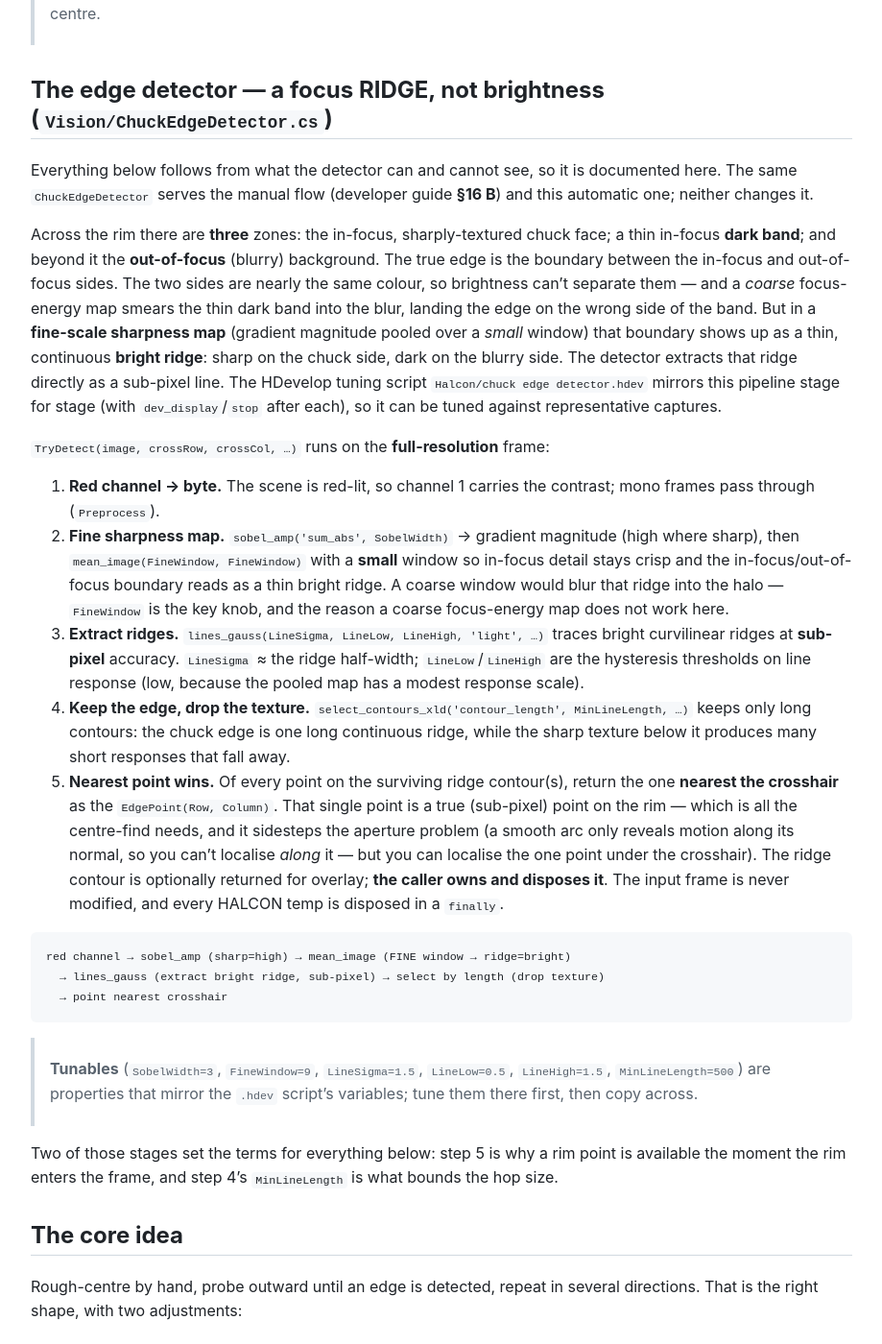
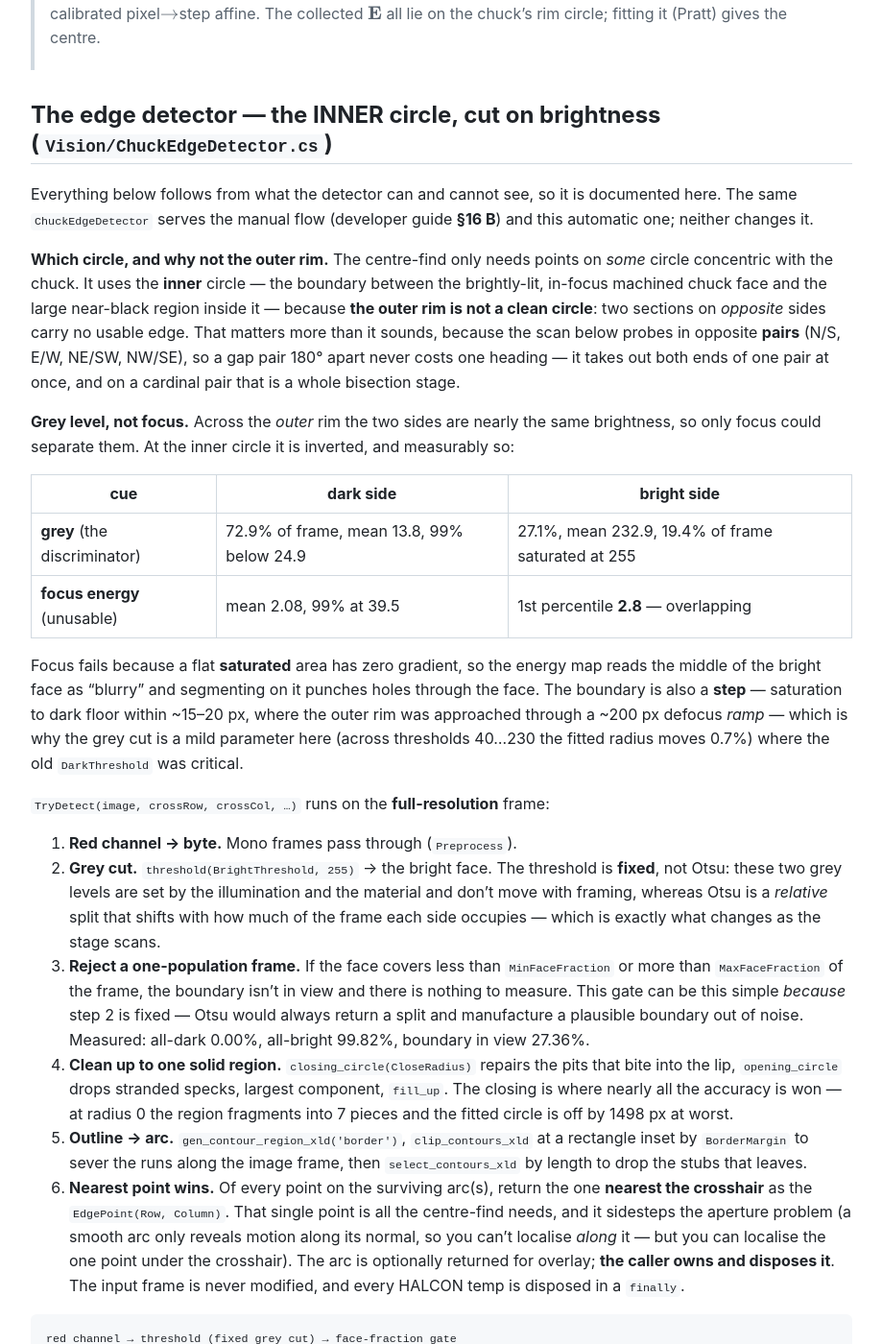
Before and after one commit to alexanderYaw/nanotec-controller, a Jekyll site: the page built from docs/developer-guide/ChuckCenterFindingAutomation.md, in a window 1280 px wide and 1400 px high, scrolled down 616 px. Shown: the whole window at 96% size, without its empty margins (180-1099 px from the left). Built offline with Jekyll 4.4.1, drawn with Linux system fonts in a browser that asks for light colours; some of the changed text lies outside the part shown.

Commit message:
implement automatic chuck centering

````diff
--- a/docs/developer-guide/ChuckCenterFindingAutomation.md
+++ b/docs/developer-guide/ChuckCenterFindingAutomation.md
@@ -6,9 +6,10 @@ title: Automated Chuck Centre-Finding
 
 The manual flow (see the **[Chuck Center-Finding Analysis](ChuckCenterFindingAnalysis/)**)
 has the operator jog the rim into view at several spots, capturing one rim point each time, then
-circle-fits them. This page is the design record for **automating the point collection**: the
-operator roughly centres the chuck once, and the stage then probes itself outward in several
-directions, detecting a rim point in each, and fits the centre — with no per-point jogging.
+circle-fits them. This page is the design record for **automating the point collection**: the stage
+homes itself, drives to a fixed seed point, probes outward in several directions detecting a rim
+point in each, fits the centre, and returns to it — with no jogging at all. The only operator input
+is the max search radius.
 
 **This is implemented.** It ships as the *Auto Centre-Find* controls in the vision protocols
 window; the code is `Vision/FrmVisionProtocols.AutoCentre.cs`. This page explains *why* it is
@@ -24,64 +25,83 @@ Where they disagree with this page, they win.
 > affine. The collected $\mathbf{E}$ all lie on the chuck's rim circle; fitting it (Pratt)
 > gives the centre.
 
-## The edge detector — a focus RIDGE, not brightness (`Vision/ChuckEdgeDetector.cs`)
+## The edge detector — the INNER circle, cut on brightness (`Vision/ChuckEdgeDetector.cs`)
 
 Everything below follows from what the detector can and cannot see, so it is documented here.
 The same `ChuckEdgeDetector` serves the manual flow (developer guide **§16 B**) and this
 automatic one; neither changes it.
 
-Across the rim there are **three** zones: the in-focus, sharply-textured chuck face; a thin
-in-focus **dark band**; and beyond it the **out-of-focus** (blurry) background. The true edge is
-the boundary between the in-focus and out-of-focus sides. The two sides are nearly the same
-colour, so brightness can't separate them — and a *coarse* focus-energy map smears the thin dark
-band into the blur, landing the edge on the wrong side of the band. But in a **fine-scale
-sharpness map** (gradient magnitude pooled over a *small* window) that boundary shows up as a
-thin, continuous **bright ridge**: sharp on the chuck side, dark on the blurry side. The detector
-extracts that ridge directly as a sub-pixel line. The HDevelop tuning script
-`Halcon/chuck edge detector.hdev` mirrors this pipeline stage for stage (with
-`dev_display`/`stop` after each), so it can be tuned against representative captures.
+**Which circle, and why not the outer rim.** The centre-find only needs points on *some* circle
+concentric with the chuck. It uses the **inner** circle — the boundary between the brightly-lit,
+in-focus machined chuck face and the large near-black region inside it — because **the outer rim
+is not a clean circle**: two sections on *opposite* sides carry no usable edge. That matters more
+than it sounds, because the scan below probes in opposite **pairs** (N/S, E/W, NE/SW, NW/SE), so
+a gap pair 180° apart never costs one heading — it takes out both ends of one pair at once, and
+on a cardinal pair that is a whole bisection stage.
+
+**Grey level, not focus.** Across the *outer* rim the two sides are nearly the same brightness, so
+only focus could separate them. At the inner circle it is inverted, and measurably so:
+
+| cue | dark side | bright side |
+|---|---|---|
+| **grey** (the discriminator) | 72.9% of frame, mean 13.8, 99% below 24.9 | 27.1%, mean 232.9, 19.4% of frame saturated at 255 |
+| **focus energy** (unusable) | mean 2.08, 99% at 39.5 | 1st percentile **2.8** — overlapping |
+
+Focus fails because a flat **saturated** area has zero gradient, so the energy map reads the
+middle of the bright face as "blurry" and segmenting on it punches holes through the face. The
+boundary is also a **step** — saturation to dark floor within ~15–20 px, where the outer rim was
+approached through a ~200 px defocus *ramp* — which is why the grey cut is a mild parameter here
+(across thresholds 40…230 the fitted radius moves 0.7%) where the old `DarkThreshold` was critical.
 
 `TryDetect(image, crossRow, crossCol, …)` runs on the **full-resolution** frame:
 
-1. **Red channel → byte.** The scene is red-lit, so channel 1 carries the contrast; mono frames
-   pass through (`Preprocess`).
-2. **Fine sharpness map.** `sobel_amp('sum_abs', SobelWidth)` → gradient magnitude (high where
-   sharp), then `mean_image(FineWindow, FineWindow)` with a **small** window so in-focus detail
-   stays crisp and the in-focus/out-of-focus boundary reads as a thin bright ridge. A coarse
-   window would blur that ridge into the halo — `FineWindow` is the key knob, and the reason a
-   coarse focus-energy map does not work here.
-3. **Extract ridges.** `lines_gauss(LineSigma, LineLow, LineHigh, 'light', …)` traces bright
-   curvilinear ridges at **sub-pixel** accuracy. `LineSigma` ≈ the ridge half-width;
-   `LineLow`/`LineHigh` are the hysteresis thresholds on line response (low, because the pooled
-   map has a modest response scale).
-4. **Keep the edge, drop the texture.** `select_contours_xld('contour_length', MinLineLength, …)`
-   keeps only long contours: the chuck edge is one long continuous ridge, while the sharp texture
-   below it produces many short responses that fall away.
-5. **Nearest point wins.** Of every point on the surviving ridge contour(s), return the one
-   **nearest the crosshair** as the `EdgePoint(Row, Column)`. That single point is a true
-   (sub-pixel) point on the rim — which is all the centre-find needs, and it sidesteps the
-   aperture problem (a smooth arc only reveals motion along its normal, so you can't localise
-   *along* it — but you can localise the one point under the crosshair). The ridge contour is
+1. **Red channel → byte.** Mono frames pass through (`Preprocess`).
+2. **Grey cut.** `threshold(BrightThreshold, 255)` → the bright face. The threshold is **fixed**,
+   not Otsu: these two grey levels are set by the illumination and the material and don't move
+   with framing, whereas Otsu is a *relative* split that shifts with how much of the frame each
+   side occupies — which is exactly what changes as the stage scans.
+3. **Reject a one-population frame.** If the face covers less than `MinFaceFraction` or more than
+   `MaxFaceFraction` of the frame, the boundary isn't in view and there is nothing to measure.
+   This gate can be this simple *because* step 2 is fixed — Otsu would always return a split and
+   manufacture a plausible boundary out of noise. Measured: all-dark 0.00%, all-bright 99.82%,
+   boundary in view 27.36%.
+4. **Clean up to one solid region.** `closing_circle(CloseRadius)` repairs the pits that bite into
+   the lip, `opening_circle` drops stranded specks, largest component, `fill_up`. The closing is
+   where nearly all the accuracy is won — at radius 0 the region fragments into 7 pieces and the
+   fitted circle is off by 1498 px at worst.
+5. **Outline → arc.** `gen_contour_region_xld('border')`, `clip_contours_xld` at a rectangle inset
+   by `BorderMargin` to sever the runs along the image frame, then `select_contours_xld` by length
+   to drop the stubs that leaves.
+6. **Nearest point wins.** Of every point on the surviving arc(s), return the one **nearest the
+   crosshair** as the `EdgePoint(Row, Column)`. That single point is all the centre-find needs, and
+   it sidesteps the aperture problem (a smooth arc only reveals motion along its normal, so you
+   can't localise *along* it — but you can localise the one point under the crosshair). The arc is
    optionally returned for overlay; **the caller owns and disposes it**. The input frame is never
    modified, and every HALCON temp is disposed in a `finally`.
 
 ```
-red channel → sobel_amp (sharp=high) → mean_image (FINE window → ridge=bright)
-  → lines_gauss (extract bright ridge, sub-pixel) → select by length (drop texture)
-  → point nearest crosshair
+red channel → threshold (fixed grey cut) → face-fraction gate
+  → closing/opening → largest component → fill_up
+  → region border → clip to frame inset → select by length → point nearest crosshair
 ```
 
-> **Tunables** (`SobelWidth=3`, `FineWindow=9`, `LineSigma=1.5`, `LineLow=0.5`, `LineHigh=1.5`,
-> `MinLineLength=500`) are properties that mirror the `.hdev` script's variables; tune them there
-> first, then copy across.
+> **Tunables** (`SmoothWindow=1` i.e. off, `BrightThreshold=80`, `CloseRadius=105`, `OpenRadius=15`,
+> `MinArcLength=800`, `BorderMargin=3`) mirror `Halcon/innerCircleDetection.hdev`, which carries the
+> full parameter sweeps; tune there first, then copy across. On the tuning frame the arc is 6284 px
+> and fits a circle to **4.06 px RMS** (worst deviation 13.2 px) at r ≈ 4600 px with the centre
+> *outside* the frame. **Tuned on a single capture** — the sweeps show how the pipeline responds to
+> its own parameters, not how much the scene varies.
 
-Two of those stages set the terms for everything below: step 5 is why a rim point is available
-the moment the rim enters the frame, and step 4's `MinLineLength` is what bounds the hop size.
+Two of those stages set the terms for everything below: step 6 is why a rim point is available
+the moment the boundary enters the frame, and step 5's `MinArcLength` is what bounds the hop size.
+
+> The previous focus-based **outer-rim** detector, with its own three-zone model and tuning notes,
+> is preserved in `Halcon/chuck edge detector.hdev` and in git history.
 
 ## The core idea
 
-Rough-centre by hand, probe outward until an edge is detected, repeat in several directions.
-That is the right shape, with two adjustments:
+Get to a repeatable rough centre, probe outward until an edge is detected, repeat in several
+directions. That is the right shape, with two adjustments:
 
 **Detect *in frame*, not *on the crosshair*.** Because `TryDetect` fires as soon as the rim
 enters the field of view (above), the moment it succeeds you already have a valid rim point —
@@ -98,17 +118,30 @@ built from exactly that pairing.
 ## The as-built scan: bisect, then diagonals
 
 The naïve version — $N$ evenly-spaced headings straight from the rough centre — was rejected:
-that start is the operator's eye, so it can be well off centre, which forces a wide acceptance
-band on every point and makes the approach jump unsafe. Instead each stage buys information the
-next uses:
+that start could be well off centre, which forces a wide acceptance band on every point and makes
+the approach jump unsafe. Instead each stage buys information the next uses:
 
 | Stage | Directions | Purpose |
 |---|---|---|
+| **0** | — | X and Y **Home**, then `AUTO_SEED_DY` (+15 000) along Y → the seed point |
 | **A** | N, S | bisect for $c_y$ |
 | **B** | E, W (from the corrected $c_y$) | bisect for $c_x$ → estimate $C_1$ **and a measured radius** |
-| **C** | NE, NW, SW, SE (from $C_1$) | four more rim points, now with a tight band and an approach jump |
+| **C** | NE, NW, SW, SE (from $C_1$) | four more rim points, with an approach jump |
 | **D** | — | Pratt-fit all eight points; persist centre + radius |
 | **E** | — | report per-point radial residuals |
+| **F** | — | drive to the fitted centre, so the run ends with the chuck centred |
+
+**Stage 0 is what makes the run automatic.** The rough centre used to be the operator's eye; it is
+now Home (the centre of the measured X/Y travel, where the limit-find already leaves the stage)
+plus a fixed offset that is the mechanical shift from there to roughly-over-the-feature on this
+machine. Home is repeatable, so the start is too. A missing Home is a **hard error** — there is no
+defined starting point without it, and since Home for X/Y *is* the travel centre, its absence also
+means the limits were never found. **Z is not homed**: it holds the focus the detector needs, and
+the traverse stays inside travel already covered at that height.
+
+**Stage F** is bounds-checked and arrival-verified like every other move. The fit is already
+persisted by then, so a failure there costs the *position*, not the measurement — it is reported
+and the centre stays stored.
 
 Every direction **returns to the centre estimate first**: the scans stay independent, travel
 can't creep toward a limit, the rim leaves the frame so the previous leg's edge can't re-fire,
@@ -128,18 +161,23 @@ but its drive is set to **ignore** them (`0x3701 = -1`), **Z has none**, and the
 limits (`0x607D`) read a fake $\pm9999999$. If the rough centre is off, or a direction never sees
 an edge, an unbounded scan can drive **into a hard stop**. Therefore:
 
-- **Per-direction max-travel guard** — `AUTO_GUARD_R` (1.8) × the operator-entered nominal
-  radius, generous because the start may be well off-centre. The primary crash guard, and on X
-  effectively the only one.
+- **Per-direction max-travel guard** — the operator-entered **max search radius**, a flat step
+  count with no multiplier. The primary crash guard, and on X effectively the only one. It is
+  *also* the top of the acceptance band at every stage, so one number governs both how far a probe
+  may travel and how far out a detection is still believed. The cost of that simplification: stage
+  C no longer re-checks a diagonal against the radius the bisection just measured (it was
+  $1.3\,r_1$), so a false edge anywhere inside the search radius is now accepted.
 - **Host-side soft position limits** — the *application* clamps every $\mathbf{target}_k$ to the
-  stored X/Y travel envelope before commanding it; never rely on the drive to stop you. Unset
-  limits → the run warns and offers to proceed on the radius guard alone.
+  stored X/Y travel envelope before commanding it; never rely on the drive to stop you. The
+  envelope is guaranteed present, because stage 0 refuses to start without a Home for X and Y and
+  that Home *is* the centre of the measured limits.
 - **Arrival verification** — a **fresh** position read after each hop (the cached one is stale
   for at least a status period), matched against the target. Catches a silently rejected move,
   which would otherwise hop in place until the guard and report a clean "miss", and a quick-stop.
 - **False-positive rejection** — the detection must lie *ahead* of the heading, fall in the
-  expected distance band (wide $0.2R \dots 1.8R$ in A/B, tight $0.7r_1 \dots 1.3r_1$ in C), and
-  **repeat on a second frame without moving**, so a one-frame artefact can't enter the fit.
+  expected distance band ($0.2R_\text{max} \dots R_\text{max}$ in A/B, $0.7r_1 \dots R_\text{max}$
+  in C — only the *lower* bounds are fractional now), and **repeat on a second frame without
+  moving**, so a one-frame artefact can't enter the fit.
 - **Rim not already in view** — the opening capture rejects that start; the first probe's own
   edge would be indistinguishable from the one it is hunting.
 - **Manual lockout** — `BeginExternalOp` is held for the whole run, so the d-pad, puck and
@@ -154,18 +192,23 @@ an edge, an unbounded scan can drive **into a hard stop**. Therefore:
 | Parameter | Meaning | As built |
 |---|---|---|
 | directions | How many outward scans | **8** — 4 cardinals (which also bisect) + 4 diagonals. Even angular spacing matters more than the count for a well-conditioned fit. |
-| $\Delta s$ (hop) | Outward move per check | `AUTO_HOP_FRAC` = **0.4** of the frame's smaller extent *in step space*, computed per run through $A$. Well under a full frame, or the rim is skipped between captures — and a rim merely clipping a corner fails `MinLineLength`, so it doesn't count as seen. **Never cached:** zoom is a centred-ROI crop, so the field of view in steps changes with it. |
-| jump | Skip the empty chuck interior | `AUTO_APPROACH_R` = **0.8 × the measured radius**, **stage C only**. A time optimisation, safe only because $C_1$ came from the bisection: from a rough centre off by $\delta$ the jump can land *past* the rim, which is then skipped unseen. |
-| $R$ (nominal radius) | Feeds the guard + the wide band | Operator-entered, seeded from the last fit's `ChuckRadius` so it starts from a measurement. |
-| guard | Abort distance per direction | `AUTO_GUARD_R` = **1.8 × $R$**. |
+| $\Delta s$ (hop) | Outward move per check | `AUTO_HOP_FRAC` = **0.4** of the frame's smaller extent *in step space*, computed per run through $A$. Well under a full frame, or the boundary is skipped between captures — and an arc merely clipping a corner fails `MinArcLength`, so it doesn't count as seen. **Never cached:** zoom is a centred-ROI crop, so the field of view in steps changes with it. |
+| jump | Skip the empty chuck interior | `AUTO_APPROACH_R` = **0.8 × the measured radius**, **stage C only**. A time optimisation, safe only because $C_1$ came from the bisection: from a rough centre off by $\delta$ the jump can land *past* the boundary, which is then skipped unseen. |
+| $R_\text{max}$ (max search radius) | The guard **and** the top of every acceptance band | Operator-entered, **10 000 steps** as shipped. An operational bound on travel, not a measurement of the feature — so it is deliberately **not** seeded from the last fit. `ComputeCentre` still persists the measured radius as `ChuckRadius`. |
+| seed offset | Home → rough centre | `AUTO_SEED_DY` = **+15 000 steps** on Y, **user** frame — which is inverted from the raw drive frame ($y_\text{user} = -y_\text{raw}$), so this sign is the one that moves the stage the right way on the machine. Machine-specific. |
 
 ## Preconditions
 
 - **Pixel↔step affine calibrated** ($A$) — the whole centre-find depends on it.
-- **Z / focus set** — the detector keys on a *focus* ridge; at the wrong Z the ridge never forms
-  and nothing detects, so rough-centring must include getting focus right.
+- **Z / focus set** — the detector no longer *keys* on focus (it cuts on grey level), but the
+  boundary still has to be a clean step: badly defocused, the chuck face stops reaching the bright
+  plateau and the fixed threshold walks. Set focus before starting the run — nothing in it does.
 - **Drives enabled and idle**, camera streaming.
-- **Rough centre** provided by the operator, with the rim **out of frame**.
+- **Home set for X and Y** — a hard error otherwise; stage 0 starts by driving there.
+- **Max search radius entered** — it arms the travel guard, so it is the one number the operator
+  still has to get right. No rough centring is needed: stage 0 produces the start itself, and the
+  opening capture rejects the one bad starting condition (boundary already in view).
+- **A clear path from wherever the stage is to Home**, since that is the first move of the run.
 
 ## Where it sits in the code
 
--- a/docs/developer-guide/index.md
+++ b/docs/developer-guide/index.md
@@ -895,14 +895,21 @@ by hand (B below) or by the stage itself (§17).
 ### A. The edge detector (`ChuckEdgeDetector.cs`)
 
 `TryDetect(image, crossRow, crossCol, …)` runs on the **full-resolution** frame and returns the
-sub-pixel rim point **nearest the crosshair**, as soon as the rim is anywhere in the field of
-view — it does not require the edge to sit *on* the crosshair. It separates the in-focus chuck
-face from the out-of-focus background by **sharpness**, not brightness, because the two sides
-are nearly the same colour.
+rim point **nearest the crosshair**, as soon as the boundary is anywhere in the field of view —
+it does not require the edge to sit *on* the crosshair.
 
-> **The pipeline, its tunables, and why both brightness and a coarse focus-energy map fail here
-> are documented in [Automated Chuck Centre-Finding](ChuckCenterFindingAutomation/).** This is
-> the one detector behind both the manual collection (B below) and the automatic run (§17).
+It tracks the chuck's **inner** circle — the boundary between the brightly-lit machined face and
+the large near-black region inside it — not the outer rim, because the outer rim has two gaps on
+*opposite* sides and the automatic scan probes in opposite pairs, so one gap pair takes out both
+ends of a pair at once. At that boundary the two sides differ by ~219 grey levels, so it cuts on
+**brightness** with a **fixed** threshold; focus is unusable there because ~19% of the frame is
+saturated and flat saturated areas have zero gradient.
+
+> **The pipeline, its tunables, the measured sweeps, and why focus fails here are documented in
+> [Automated Chuck Centre-Finding](ChuckCenterFindingAutomation/)**, with the full parameter
+> sweeps in `Halcon/innerCircleDetection.hdev`. This is the one detector behind both the manual
+> collection (B below) and the automatic run (§17). The previous focus-based **outer-rim**
+> detector is preserved in `Halcon/chuck edge detector.hdev` and in git history.
 
 ### B. Collecting rim points in step space (`FrmVisionProtocols.CentreFind.cs`)
 
@@ -974,11 +981,13 @@ The wafer flow mirrors the chuck's — its own `CentreFinder` (`_waferFinder`),
 centre (`WaferCenterX/Y`), the same Pratt fit — but the **detector is different**, because the
 two problems are different:
 
-* **Chuck** (`ChuckEdgeDetector`): both sides of the rim are nearly the same brightness, so it
-  separates them by **focus** (the sharpness ridge — A above).
+* **Chuck** (`ChuckEdgeDetector`): thresholds the inner circle's ~219-level step with a **fixed**
+  cut, because those grey levels are set by the illumination and the material and do not move
+  with framing — while Otsu, being *relative*, would shift with how much of the frame each side
+  occupies, which is exactly what changes as the stage scans (A above).
 * **Wafer** (`WaferEdgeDetector`): the lit wafer reads clearly **brighter** than the off-wafer
-  background, so it thresholds by brightness — `binary_threshold('max_separability', 'light')`
-  (auto-adaptive, so it tracks exposure), then `opening_circle` (`CleanRadius`) to erase
+  background, and here exposure *is* what varies, so it thresholds **auto-adaptively** —
+  `binary_threshold('max_separability', 'light')` — then `opening_circle` (`CleanRadius`) to erase
   speckle, `closing_circle` (`CloseRadius`) + `fill_up` to merge dies/droplets/bevel into **one**
   solid blob, `select_shape` by `MinArea`, take the largest, and return the boundary point
   **nearest the crosshair**. `WaferIsBrighter` flips the polarity if the lighting ever inverts.
@@ -1045,9 +1054,9 @@ Guards, in the order they reject:
 Sizing: **`hop`** is `AUTO_HOP_FRAC` (0.4) of the frame's smaller extent *in step space*,
 computed per run from the live frame through the affine — never cached, because `ZoomFactor` is
 a centred-ROI crop, so the field of view in steps changes with zoom. It must stay well under a
-full frame or the rim can be carried past the camera between captures — and `ChuckEdgeDetector`
-needs a ≥`MinLineLength` (500 px) ridge, so a rim merely clipping a corner does not count as
-seen. **`jump`** (`AUTO_APPROACH_R` = 0.8 × the *measured* radius) skips the empty chuck
+full frame or the boundary can be carried past the camera between captures — and
+`ChuckEdgeDetector` needs a ≥`MinArcLength` (800 px) arc, so a boundary merely clipping a corner
+does not count as seen. **`jump`** (`AUTO_APPROACH_R` = 0.8 × the *measured* radius) skips the empty chuck
 interior in stage C only; it is safe **only** because `C₁` came from the bisection rather than
 the operator's eye.
 
````
Also changed, not shown: 4 other files.
